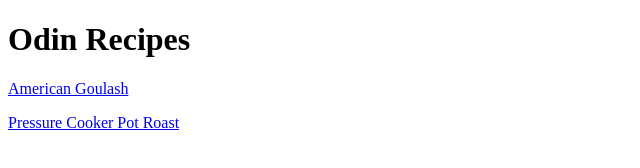
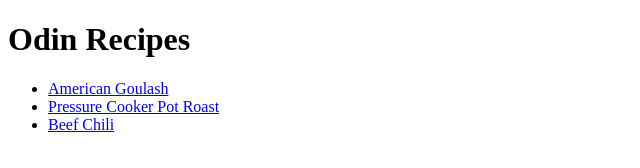
Before and after one commit to lv2ttmj/odin-recipes, a plain HTML site: page index.html in a window 1280 px wide. Shown: the whole page, without its empty margins (0-640 px from the left). Drawn offline with Linux system fonts and the light colour scheme.

Commit message:
index.html

```diff
--- a/index.html
+++ b/index.html
@@ -8,7 +8,9 @@
 
 <body>
     <h1>Odin Recipes</h1>
-    <a href="recipes/american-goulash.html">American Goulash</a>
-    <p><a href="recipes/pressure-cooker-pot-roast.html">Pressure Cooker Pot Roast</a></p>
-
+    <ul>
+       <li><a href="recipes/american-goulash.html">American Goulash</a></li>
+       <li><a href="recipes/pressure-cooker-pot-roast.html">Pressure Cooker Pot Roast</a></li>
+       <li><a href="recipes/beef-chili.html">Beef Chili</a></li>
+    </ul>
 </body>
```
